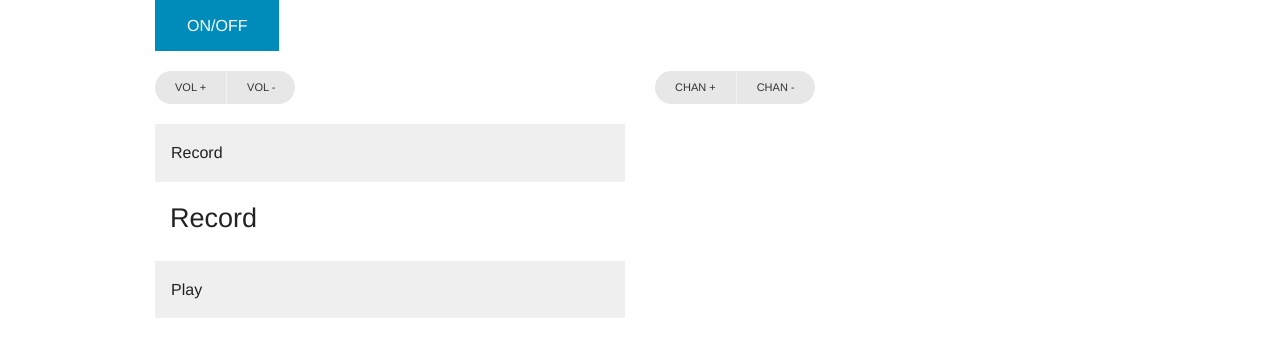
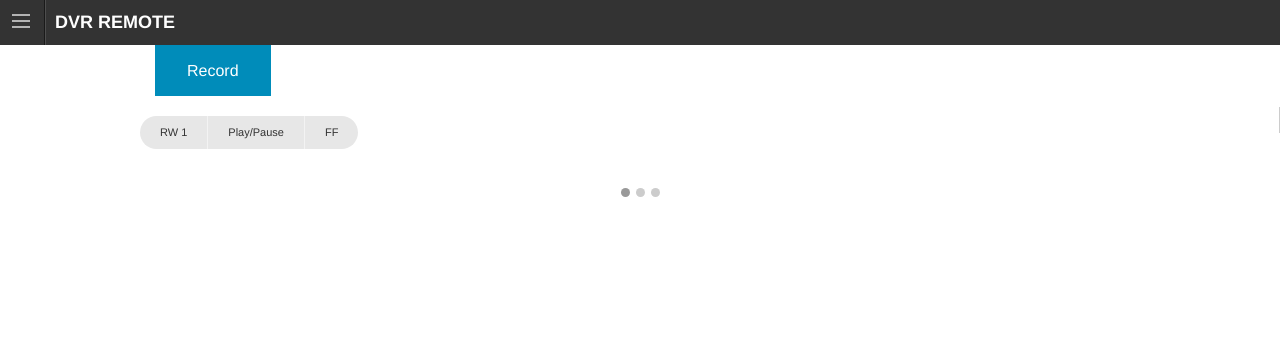
Before and after one commit to AMassick/p2-dvr-app, a plain HTML site: page index.html in a window 1280 px wide. Drawn offline with Linux system fonts and the light colour scheme.

Commit message:
new index

```diff
--- a/index.html
+++ b/index.html
@@ -3,19 +3,70 @@
   <head>
     <meta charset="utf-8" />
     <meta name="viewport" content="width=device-width, initial-scale=1.0" />
-    <title>P2: DVR APP</title>
+    <title>DVR Remote</title>
     <link rel="stylesheet" href="css/foundation.css" />
-    <link rel="stylesheet" href="css/styles.css" />
+    <link rel="stylesheet" href="css/styles.css">
     <script src="js/vendor/modernizr.js"></script>
   </head>
   <body>
 
-    <!-- ON/OFF CONTROLS -->
+    <!-- OFF CANVAS MENU -->
+  <div class="off-canvas-wrap">
+  <div class="inner-wrap">
+    <nav class="tab-bar">
+      <section class="left-small">
+        <a class="left-off-canvas-toggle menu-icon" ><span></span></a>
+      </section>
+
+      <section class="middle tab-bar-section">
+        <h1 class="title">DVR REMOTE</h1>
+      </section>
+    </nav>
+
+    <aside class="left-off-canvas-menu">
+      <ul class="off-canvas-list">
+        <li><label>DVR MENU</label></li>
+        <li><a href="pages/search.html">Search</a></li>
+        <li><a href="pages/guide.html">Guide</a></li>
+        <li><a href="pages/recorded.html">Recorded Shows</a></li>
+        <li><a href="#">Apps</a></li>
+        <li><a href="#">Home</a></li>
+      </ul>
+    </aside>
+
+    <section class="main-section">
+
+      <ul class="example-orbit-content" data-orbit>
+        <li data-orbit-slide="headline-1">
+          <div>
+            <!-- Record CONTROLS -->
             <div class="row">
-      <div class="small-12 columns">
+                <div class="columns">
 
-        <a href="#" class="button">ON/OFF</a>
+                  <a href="#" class="button">Record</a>
 
+              </div>
+
+              <div class="button-bar">
+                <ul class="button-group radius round">
+                  <li><a href="#" class="tiny button secondary">RW 1</a></li>
+                  <li><a href="#" class="tiny button secondary">Play/Pause</a></li>
+                  <li><a href="#" class="tiny button secondary">FF</a></li>
+                </ul>
+              </div>
+    </div>
+          </div>
+        </li>
+
+        <li data-orbit-slide="headline-2">
+          <div>
+            <div class="row">
+              <div class="columns">
+                <div class="button-bar">
+                  <ul class="button-group [radius round]">
+                    <li><a href="#" class="[tiny small large] button [alert success secondary] [disabled]">OF/OFF</a></li>
+                  </ul>
+                </div>
               </div>
             </div>
 
@@ -42,30 +93,28 @@
               </div>
             </div>
             <!-- END VOLUME AND CHANNEL -->
+          </div>
+        </li>
 
-    <!-- RECORD & PLAY -->
-    <div class="row">
-      <div class="small-6 columns">
-        <dl class="accordion" data-accordion>
-        <dd>
-          <a href="#panel1">Record</a>
-            <div id="panel1" class="content active">
-              <h3>Record</h3>
+        <li data-orbit-slide="headline-3">
+          <div>
+            <h2>Recorded Shows</h2>
+            <a class="th" href="http://www.imdb.com/title/tt2741602/">
+              <img src="img/blacklist.jpg">
+            </a>
+            <a class="th" href="http://www.imdb.com/title/tt2647544/?ref_=fn_al_tt_1">
+              <img src="img/sleepyhollow.jpg">
+            </a>
           </div>
-        </dd>
-        <dd>
-          <a href="#panel2">Play</a>
-            <div id="panel2" class="content">
-              <h3>Play</h3>
-            </div>
-        </dd>
-        </dd>
-    </dl>
+        </li>
+      </ul>
 
+    </section>
+
+  <a class="exit-off-canvas"></a>
 
   </div>
   </div>
-
 
     <script src="js/vendor/jquery.js"></script>
     <script src="js/foundation.min.js"></script>
```
Lines whose indentation alone changed are shown as unchanged.
